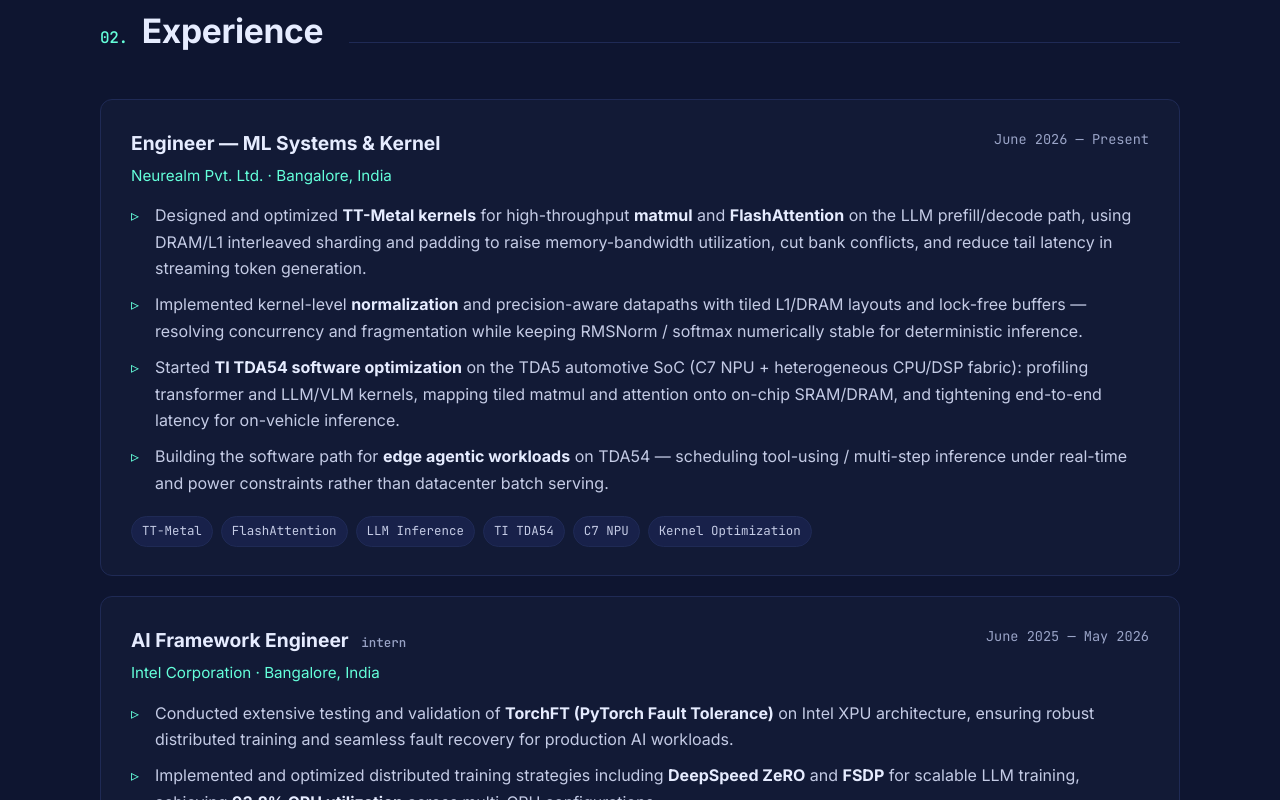
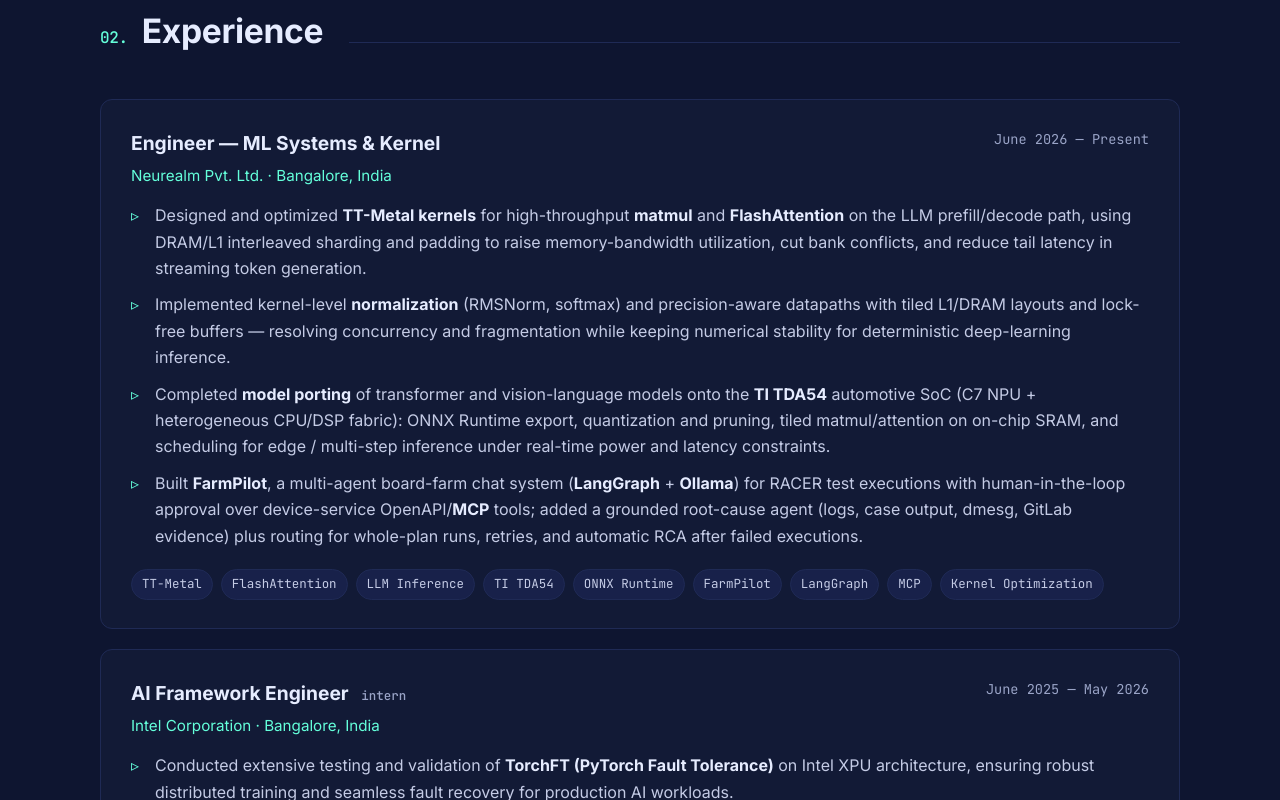
Before and after one commit to adubey-ai/adubey-ai.github.io, a plain HTML site: page index.html in a window 1280 px wide. Shown: the part 1784-2584 px from the top of the page. Drawn offline with Linux system fonts and the light colour scheme.

Commit message:
Update Neurealm experience: completed TDA54 porting and FarmPilot.
Co-authored-by: Cursor <cursoragent@cursor.com>

```diff
--- a/index.html
+++ b/index.html
@@ -51,7 +51,7 @@
     <p class="tagline">
       Building <strong>LLM inference kernels</strong> and memory-efficient attention —
       from Tenstorrent TT-Metal FlashAttention to automotive SoC software on TI TDA54 —
-      and the <strong>agentic AI</strong> workloads that run on top of them.
+      plus <strong>FarmPilot</strong> multi-agent systems for board-farm test orchestration.
     </p>
     <div class="hero-cta">
       <a class="btn btn-primary" href="#projects">View Projects</a>
@@ -83,8 +83,9 @@
         <p>
           I'm an <strong>ML Systems &amp; Kernel Engineer at Neurealm</strong>, working on
           high-throughput <strong>TT-Metal kernels</strong> for matmul and FlashAttention,
-          and starting <strong>TI TDA54 software optimization</strong> for on-device LLM /
-          transformer inference on automotive SoCs.
+          <strong>TI TDA54</strong> model porting for on-device LLM / VLM inference, and
+          <strong>FarmPilot</strong> — a multi-agent board-farm system for test orchestration
+          and grounded root-cause analysis.
         </p>
         <p>
           Before that I was an <strong>AI Framework Engineer</strong> intern at
@@ -110,7 +111,7 @@
           <li><span>Current</span><strong>Engineer, ML Systems &amp; Kernel, Neurealm</strong></li>
           <li><span>Previous</span><strong>AI Framework Engineer, Intel</strong> <span class="intern-note">intern · June 2025 – May 2026</span></li>
           <li><span>Education</span><strong>M.Tech ML &amp; Computing, IIST (2024–2026)</strong></li>
-          <li><span>Focus</span><strong>LLM inference kernels · TT-Metal · TDA54 · Agentic AI</strong></li>
+          <li><span>Focus</span><strong>LLM inference kernels · TT-Metal · TDA54 · FarmPilot / Agentic AI</strong></li>
           <li><span>Award</span><strong>🏆 Hackathon Winner — Workshop on Systems for ML, IISc (2026)</strong></li>
           <li><span>Talk</span><strong>Selected presenter — INSPIRE 2026, IIST PG symposium</strong></li>
           <li><span>Certification</span><strong>CCAF — Claude Certified Architect: Foundations, Anthropic</strong></li>
@@ -140,21 +141,24 @@
           cut bank conflicts, and reduce tail latency in streaming token generation.
         </li>
         <li>
-          Implemented kernel-level <strong>normalization</strong> and precision-aware datapaths
-          with tiled L1/DRAM layouts and lock-free buffers — resolving concurrency and
-          fragmentation while keeping RMSNorm / softmax numerically stable for deterministic
-          inference.
+          Implemented kernel-level <strong>normalization</strong> (RMSNorm, softmax) and
+          precision-aware datapaths with tiled L1/DRAM layouts and lock-free buffers —
+          resolving concurrency and fragmentation while keeping numerical stability for
+          deterministic deep-learning inference.
         </li>
         <li>
-          Started <strong>TI TDA54 software optimization</strong> on the TDA5 automotive SoC
-          (C7 NPU + heterogeneous CPU/DSP fabric): profiling transformer and LLM/VLM kernels,
-          mapping tiled matmul and attention onto on-chip SRAM/DRAM, and tightening
-          end-to-end latency for on-vehicle inference.
+          Completed <strong>model porting</strong> of transformer and vision-language models onto
+          the <strong>TI TDA54</strong> automotive SoC (C7 NPU + heterogeneous CPU/DSP fabric):
+          ONNX Runtime export, quantization and pruning, tiled matmul/attention on on-chip SRAM,
+          and scheduling for edge / multi-step inference under real-time power and latency
+          constraints.
         </li>
         <li>
-          Building the software path for <strong>edge agentic workloads</strong> on TDA54 —
-          scheduling tool-using / multi-step inference under real-time and power constraints
-          rather than datacenter batch serving.
+          Built <strong>FarmPilot</strong>, a multi-agent board-farm chat system
+          (<strong>LangGraph</strong> + <strong>Ollama</strong>) for RACER test executions with
+          human-in-the-loop approval over device-service OpenAPI/<strong>MCP</strong> tools;
+          added a grounded root-cause agent (logs, case output, dmesg, GitLab evidence) plus
+          routing for whole-plan runs, retries, and automatic RCA after failed executions.
         </li>
       </ul>
       <div class="tag-row">
@@ -162,7 +166,10 @@
         <span class="tag">FlashAttention</span>
         <span class="tag">LLM Inference</span>
         <span class="tag">TI TDA54</span>
-        <span class="tag">C7 NPU</span>
+        <span class="tag">ONNX Runtime</span>
+        <span class="tag">FarmPilot</span>
+        <span class="tag">LangGraph</span>
+        <span class="tag">MCP</span>
         <span class="tag">Kernel Optimization</span>
       </div>
     </article>
```
